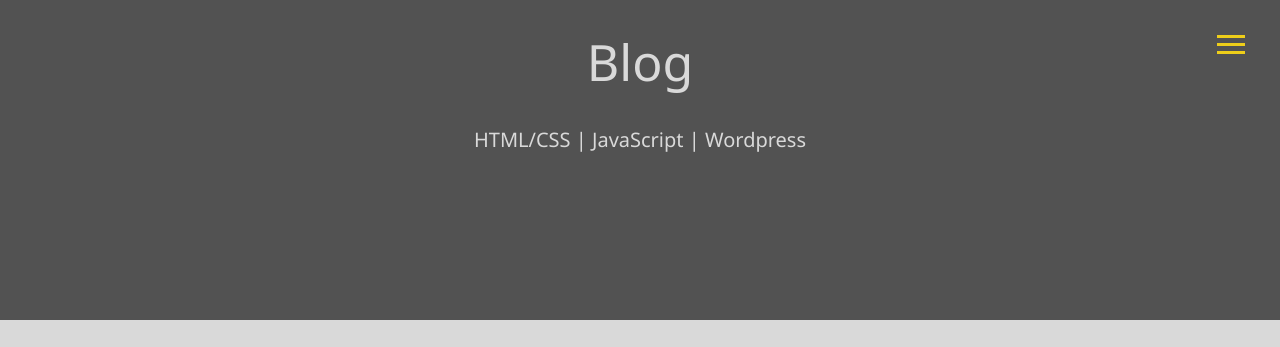
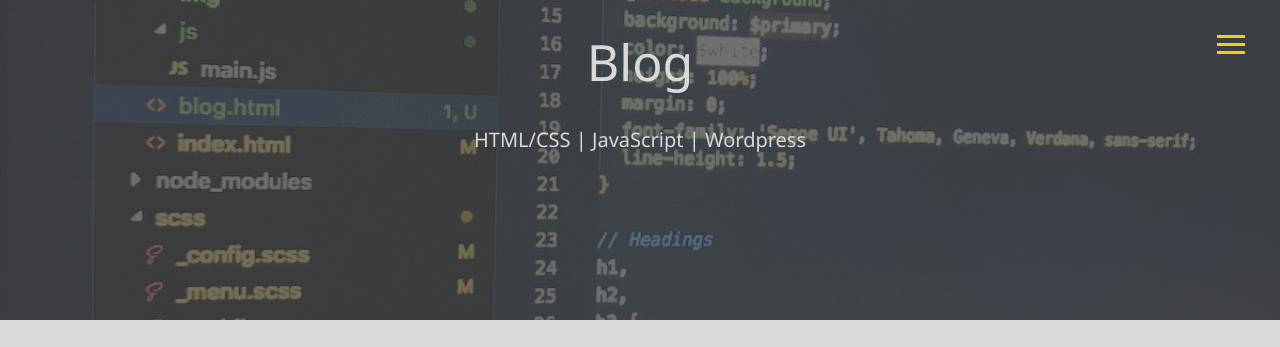
Before and after one commit to Benschodie/benschodie, a website: page dist/blog.html in a window 1280 px wide. Shown: the top 347 px of the page. Drawn offline with Linux system fonts and the light colour scheme.

Commit message:
adapt grid

```diff
--- a/scss/_blog.scss
+++ b/scss/_blog.scss
@@ -20,20 +20,27 @@
   }
 
   .hero {
-    background: $primary;
-    opacity: 0.9;
+    position: relative;
     color: $white;
     text-align: center;
     grid-area: hero;
+    background: $blog-hero-image;
+    background-position: center;
+    background-repeat: no-repeat;
+    background-size: cover;
+    width: 100%;
+    z-index: -1;
 
-    &__bgImage {
-      background: $blog-hero-image;
-      background-position: center;
-      background-repeat: no-repeat;
-      background-size: cover;
-      width: 100%;
+    &::after {
+      content: "";
+      position: absolute;
+      top: 0;
+      left: 0;
+      right: 0;
+      bottom: 0;
+      background: $primary;
+      opacity: 0.7;
       z-index: -1;
-      opacity: 0.3;
     }
 
     &__headline {
--- a/scss/_blogpost.scss
+++ b/scss/_blogpost.scss
@@ -1,4 +1,5 @@
 .hero {
+  position: relative;
   color: $white;
   text-align: center;
   height: 40vh;
@@ -8,7 +9,17 @@
   background-size: cover;
   width: 100%;
   z-index: -1;
-  opacity: 0.3;
+  &::after {
+    content: "";
+    position: absolute;
+    top: 0;
+    left: 0;
+    right: 0;
+    bottom: 0;
+    background: $primary;
+    opacity: 0.7;
+    z-index: -1;
+  }
 
   &__headline {
     padding: 1em;
```
Also changed, not shown: dist/blog.html, dist/blogpost.html, dist/css/main.css.
